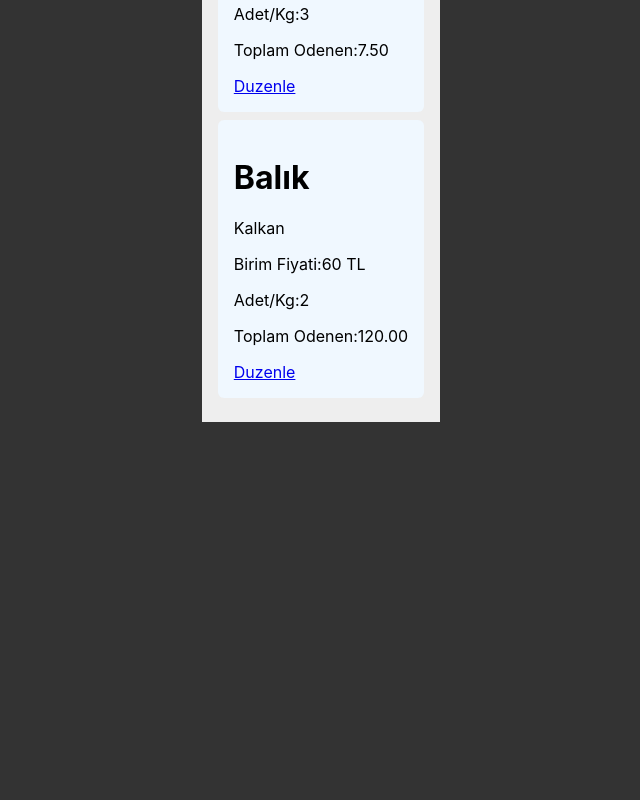
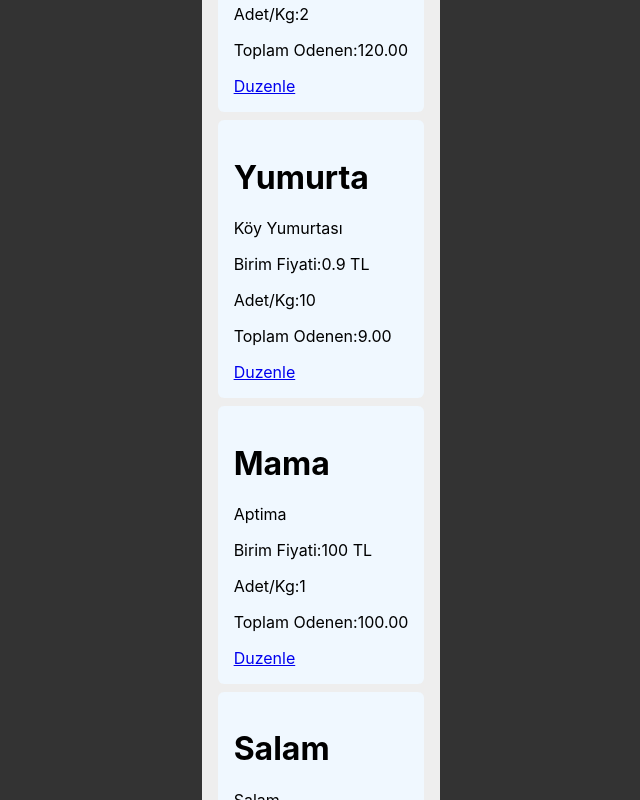
Before and after one commit to muzeyyen55/academy-sepet, a React (Create React App) app: page / in a window 1280 px wide. Shown: the part 1760-2560 px from the top of the page, without its empty margins (319-959 px from the left). Before the commit the page ends 2198 px from the top, so only its background shows below. Built offline with nearby package versions, Linux system fonts and the light colour scheme; data requests are answered from the project's data file.

Commit message:
js fetch request and json-server impl

```diff
--- /dev/null
+++ b/data/data.json
@@ -0,0 +1,67 @@
+{
+  "cart": [
+    {
+      "id": 1,
+      "title": "Peynir",
+      "description": "Erzincan Tulum",
+      "quantity": "1.5",
+      "price": "30"
+    },
+    {
+      "id": 2,
+      "title": "Yoğurt",
+      "description": "Sütaş",
+      "quantity": 1,
+      "price": 7.5
+    },
+    {
+      "id": 3,
+      "title": "Balık",
+      "description": "Hamsi",
+      "quantity": 3,
+      "price": 4.2
+    },
+    {
+      "id": 4,
+      "title": "Diş Fırçası",
+      "description": "Oral B",
+      "quantity": 1,
+      "price": 12
+    },
+    {
+      "id": 5,
+      "title": "Domates",
+      "description": "Çanakkale",
+      "quantity": 3,
+      "price": 2.5
+    },
+    {
+      "id": 6,
+      "title": "Balık",
+      "description": "Kalkan",
+      "quantity": 2,
+      "price": 60
+    },
+    {
+      "id": 7,
+      "title": "Yumurta",
+      "description": "Köy Yumurtası",
+      "quantity": 10,
+      "price": 0.9
+    },
+    {
+      "title": "Mama",
+      "description": "Aptima",
+      "quantity": "1",
+      "price": "100",
+      "id": 8
+    },
+    {
+      "title": "Salam",
+      "description": "Salam",
+      "quantity": "1",
+      "price": "1",
+      "id": 9
+    }
+  ]
+}
--- a/package.json
+++ b/package.json
@@ -18,7 +18,8 @@
     "start": "react-scripts start",
     "build": "react-scripts build",
     "test": "react-scripts test",
-    "eject": "react-scripts eject"
+    "eject": "react-scripts eject",
+    "start:db": "json-server --watch --port 4004 data/data.json"
   },
   "eslintConfig": {
     "extends": [
--- a/src/App.js
+++ b/src/App.js
@@ -4,79 +4,77 @@ import AddItem from "./components/AddItem";
 import List from "./components/List";
 import Search from "./components/Search";
 
-let DUMMY_CART = [
-  {
-    id: 0,
-    title: "Yumurta",
-    description: "Köy Yumurtası",
-    quantity: 10,
-    price: 0.9,
-  },
-  {
-    id: 1,
-    title: "Peynir",
-    description: "Erzincan Tulum",
-    quantity: 0.5,
-    price: 30,
-  },
-  {
-    id: 2,
-    title: "Yoğurt",
-    description: "Sütaş",
-    quantity: 1,
-    price: 7.5,
-  },
-  {
-    id: 3,
-    title: "Balık",
-    description: "Hamsi",
-    quantity: 3,
-    price: 4.2,
-  },
-  {
-    id: 4,
-    title: "Diş Fırçası",
-    description: "Oral B",
-    quantity: 1,
-    price: 12,
-  },
-  {
-    id: 5,
-    title: "Domates",
-    description: "Çanakkale",
-    quantity: 3,
-    price: 2.5,
-  },
-  {
-    id: 6,
-    title: "Balık",
-    description: "Kalkan",
-    quantity: 2,
-    price: 60,
-  },
-];
 function App() {
+  const [cart, setCart] = useState([]);
   const [searchTerm, setSearchTerm] = useState("");
-  const [filteredCart, setFilteredCart] = useState(DUMMY_CART);
+  const [filteredCart, setFilteredCart] = useState(cart);
+
+  function fetchCartItems() {
+    fetch("http://localhost:4004/cart")
+      .then((resp) => {
+        return resp.json();
+      })
+      .then((data) => {
+        setCart(data);
+      })
+      .catch((err) => {
+        console.log(err);
+      });
+  }
 
   const handleSearch = (e) => {
     setSearchTerm(e.target.value);
   };
 
   const handleOnSave = (data) => {
-    DUMMY_CART.push(data);
+    if (data.id) {
+      updateCartItem(data);
+    } else {
+      createCartItem(data);
+    }
   };
+
+  function createCartItem(cart) {
+    //POST CREATE
+    fetch("http://localhost:4004/cart", {
+      method: "POST",
+      body: JSON.stringify(cart),
+      headers: {
+        "Content-Type": "application/json",
+      },
+    }).then(() => {
+      fetchCartItems();
+    });
+  }
+  function updateCartItem(cart) {
+    //PUT UPDATE  PUT cart/1
+
+    //POST CREATE
+    fetch("http://localhost:4004/cart/" + cart.id, {
+      method: "PUT",
+      body: JSON.stringify(cart),
+      headers: {
+        "Content-Type": "application/json",
+      },
+    }).then(() => {
+      fetchCartItems();
+    });
+  }
+
+  useEffect(() => {
+    fetchCartItems();
+  }, []);
 
   // [] Init calisir. Sayfa acildiginda bi BE request
   // undefined ise Her kosulda calis
   // [searchTerm] sadece search term degisitiginde
   useEffect(() => {
     setFilteredCart(
-      DUMMY_CART.filter((c) => {
+      cart.filter((c) => {
         return c.title.includes(searchTerm);
       })
     );
-  }, [searchTerm]);
+  }, [searchTerm, cart]);
   return (
     <BrowserRouter className="App">
       <Switch>
--- a/src/components/AddItem/index.js
+++ b/src/components/AddItem/index.js
@@ -17,6 +17,7 @@ const AddItem = ({ onAdd, cart }) => {
   const handleOnSave = () => {
     if (formRef.current.checkValidity()) {
       onAdd({
+        id: selectedItem?.id,
         title: formRef.current.elements.title.value,
         description: formRef.current.elements.description.value,
         quantity: formRef.current.elements.quantity.value,
```
